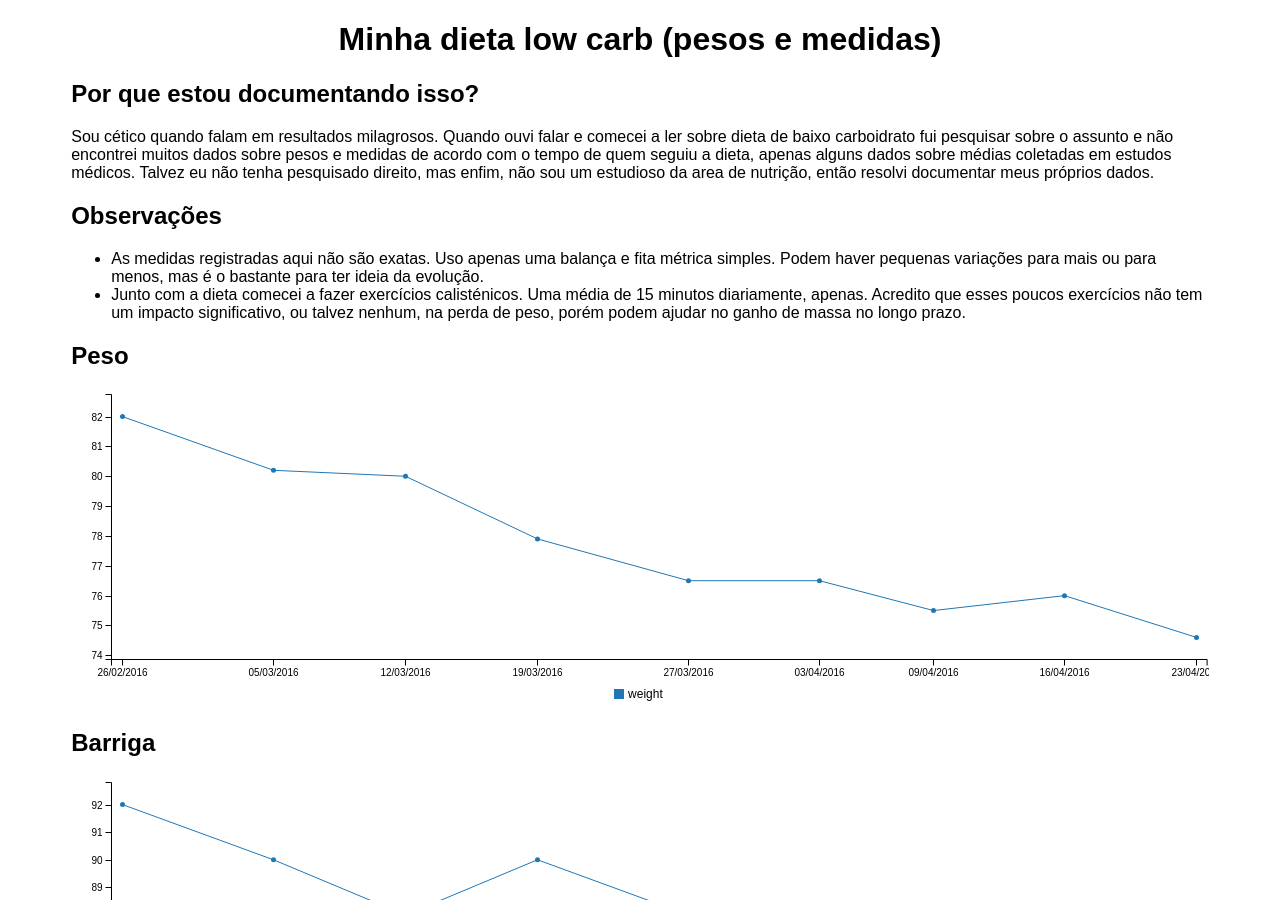
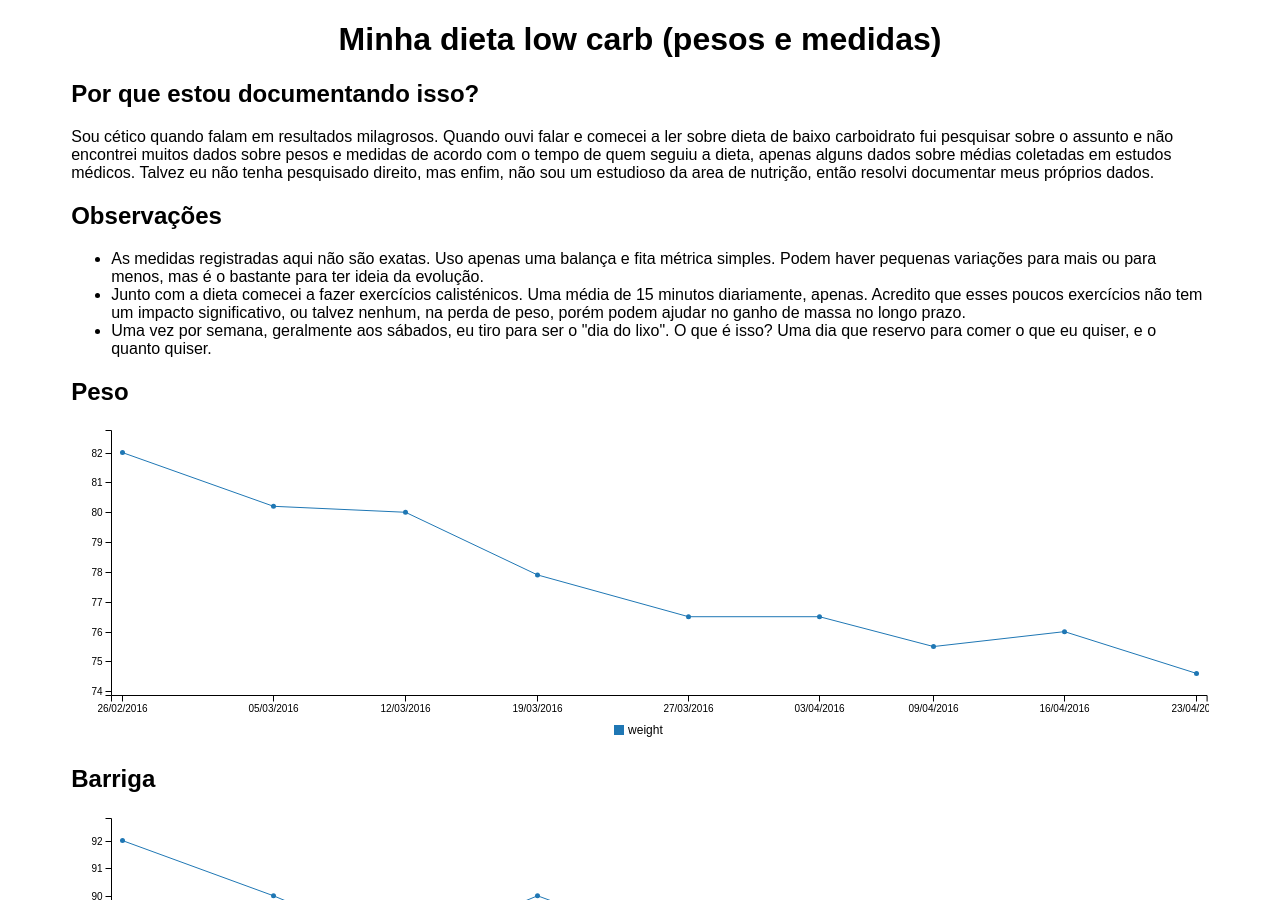
Before and after one commit to bitmaybewise/anotacoes-do-hercules, a Jekyll site: the page built from low-carb-diet/index.html, in a window 1280 px wide and 900 px high. Built offline with Jekyll 4.4.1, drawn with Linux system fonts in a browser that asks for light colours; comment, search, counter and statistics services are not loaded.

Commit message:
low carb trash day observation

```diff
--- a/low-carb-diet/index.html
+++ b/low-carb-diet/index.html
@@ -25,6 +25,7 @@ title: Low carb diet
     <ul>
       <li>As medidas registradas aqui não são exatas. Uso apenas uma balança e fita métrica simples. Podem haver pequenas variações para mais ou para menos, mas é o bastante para ter ideia da evolução.</li>
       <li>Junto com a dieta comecei a fazer exercícios calisténicos. Uma média de 15 minutos diariamente, apenas. Acredito que esses poucos exercícios não tem um impacto significativo, ou talvez nenhum, na perda de peso, porém podem ajudar no ganho de massa no longo prazo.</li>
+      <li>Uma vez por semana, geralmente aos sábados, eu tiro para ser o "dia do lixo". O que é isso? Uma dia que reservo para comer o que eu quiser, e o quanto quiser.</li>
     </ul>
 
     <h2>Peso</h2>
```
